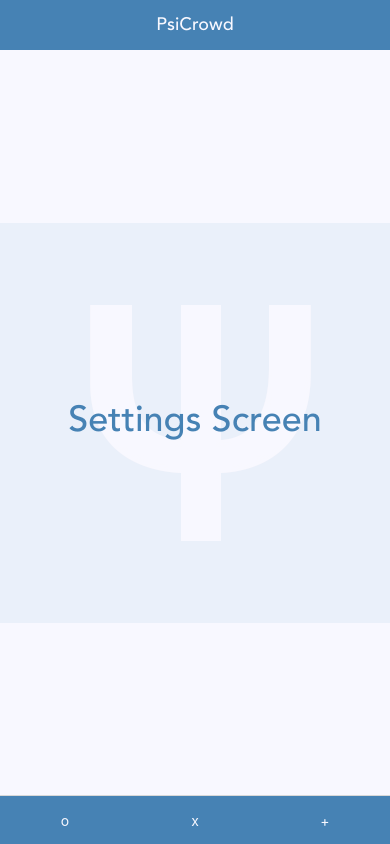
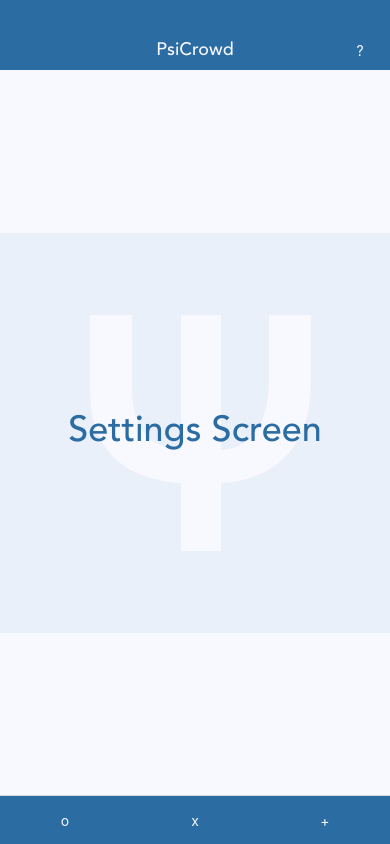
Before and after one commit to SDeaver/PsiCrowdApp, a React Native app: screen /Settings in a window 390 px wide. Built offline with nearby package versions, Linux system fonts and the light colour scheme.

Commit message:
FAQ modal begin

```diff
--- a/App.js
+++ b/App.js
@@ -1,6 +1,6 @@
 
-import React, { useEffect } from 'react';
-//import { View, Text } from 'react-native';
+import React, { useState, useEffect } from 'react';
+import { Modal } from 'react-native';
 
 import { NavigationContainer } from '@react-navigation/native';
 import { createBottomTabNavigator } from '@react-navigation/bottom-tabs';
@@ -13,6 +13,7 @@ import HomeScreen from './screens/HomeScreen';
 import UserScreen from './screens/UserScreen';
 import SettingsScreen from './screens/SettingsScreen';
 import Header from './components/Header';
+import FAQPopup from './components/FAQPopup'
 import { HomeIcon, UserIcon, SettingsIcon } from './components/Icons';
 
 
@@ -22,6 +23,9 @@ SplashScreen.preventAutoHideAsync();
 
 
 export default function App() {
+
+   const [modalVisible, setModalVisible] = useState(false);
+
 
    // font loading
 
@@ -40,16 +44,29 @@ export default function App() {
       }
 
 
+   function faqOpen() {
+      setModalVisible(true);
+   }
+
+   function faqClose() {
+      setModalVisible(false);
+   }
+
    return (
 
       <NavigationContainer>
+
+         <Modal visible={modalVisible} animationType='fade' transparent={true}>
+            < FAQPopup faqClose={faqClose} />
+         </Modal>
+
          <Tab.Navigator
             initialRouteName='Home'
             screenOptions={
                {
                   tabBarShowLabel: false,
                   tabBarStyle: allStyles.tabBarMain,
-                  header: ({ navigation, route, options })=> { return (<Header/>) }
+                  header: ({ navigation, route, options })=> { return (<Header faqOpen={faqOpen} />) }
                }
             }
          >
--- /dev/null
+++ b/assets/text/FAQtext.js
@@ -0,0 +1,27 @@
+export const FAQtext = [
+   {
+      heading: "What is Psychic Crowdsourcing?",
+      body:
+         "Psychic Crowdsourcing is a technique for harnessing the collective intuition of large numbers of people to answer questions and solve problems.\n\nThe basic idea is simple. Start with a question no one knows the answer to. Ask a lot of people this question. Due to intuition or psychic potential, there will be a very slight tendency for people to guess the correct answer. With a large enough group of respondents, that trend towards the correct answer will be clear."
+   },
+   {
+      heading: "Does this really work?",
+      body:
+         "That's what we're trying to find out! And there's only one way to do it: get lots of people to answer questions. Then examine the results to see what we can learn! At psicrowd.com we use Psychic Surveys to frame questions and collect responses from large numbers of people. We'll try different survey formats to determine what kind of questions can be answered with Psychic Crowdsourcing."
+   },
+   {
+      heading: "How can I help?",
+      body:
+         "The best way to help is to participate in Psychic Surveys! First, sign up for an account. Then head to the home page where you'll find a link to the current survey. Check back often, or follow PsiCrowd on social media to get updates when new surveys are posted. Participate in as many as you can! Your responses will help us learn how to use Psychic Crowdsourcing to solve real-world problems."
+   },
+   {
+      heading: "Why do I have to sign up for an account?",
+      body:
+         "The membership system prevents some unwanted outcomes, such as a person taking the same survey more than once. Membership also includes benefits, like earning badges! And it's free!"
+   },
+   {
+      heading: "Can I track and see my stats?",
+      body:
+         "Check out our Patreon site to become a Psi Supporter! At that reward tier we'll create a custom database for your account that will track and display your stats, calculate your Psi Score, and allow you to earn special badges."
+   }
+]
--- /dev/null
+++ b/components/FAQPopup.js
@@ -0,0 +1,29 @@
+import { Pressable, View, Text } from 'react-native';
+
+import { allStyles } from '../styles/AllStyles';
+
+import { FAQtext } from '../assets/text/FAQtext.js';
+
+
+export default function FAQPopup({ faqClose }) {
+
+   return(
+      <Pressable style={ allStyles.modalContainer } onPress={ faqClose }>
+         <Pressable style= { allStyles.faqContainer}>
+
+            <Pressable style={ allStyles.faqXbutton } onPress={( faqClose )}>
+               <Text>X</Text>
+            </Pressable>
+
+            {/* <Text>FAQ</Text> */}
+
+            <View>
+               <Text style={ allStyles.faqHeader }>{FAQtext[0].heading}</Text>
+               <Text style={ allStyles.faqBody }>{FAQtext[0].body}</Text>
+            </View>
+
+         </Pressable>
+      </Pressable>
+   )
+
+}
--- a/components/Header.js
+++ b/components/Header.js
@@ -1,12 +1,29 @@
 import { View, Text } from 'react-native';
 
 import { allStyles } from '../styles/AllStyles';
+import { FAQIcon } from '../components/Icons';
 
-export default function Header() {
+export default function Header( { faqOpen }) {
+
+   function pressFunction() {
+      faqOpen();
+   }
 
    return (
       <View style={allStyles.headerMain}>
-         <Text style={allStyles.headerTitle}>PsiCrowd</Text>
+
+         <View style={ allStyles.headerIconView } >
+            {/* placeholder view */}
+         </View>
+
+         <View style={ allStyles.headerTitleView}>
+            <Text style={allStyles.headerTitle}>PsiCrowd</Text>
+         </View>
+
+         <View style={ allStyles.headerIconView }>
+            <FAQIcon faqOpen={ pressFunction } />
+         </View>
+
       </View>
    );
 
--- a/components/Icons.js
+++ b/components/Icons.js
@@ -1,19 +1,36 @@
-import { Text } from 'react-native';
+import { Text, Pressable } from 'react-native';
+
+import { allStyles } from '../styles/AllStyles';
 
 export function HomeIcon() {
    return(
-      <Text style={ {color: 'ghostwhite'} }>x</Text>
+      <Text style={ allStyles.iconMain }>x</Text>
    )
 }
 
 export function UserIcon() {
    return(
-      <Text style={ {color: 'ghostwhite'} }>o</Text>
+      <Text style={ allStyles.iconMain }>o</Text>
    )
 }
 
 export function SettingsIcon() {
    return(
-      <Text style={ {color: 'ghostwhite'} }>+</Text>
+      <Text style={ allStyles.iconMain }>+</Text>
    )
 }
+
+
+
+export function FAQIcon({ faqOpen }) {
+
+   function pressFunction() {
+      faqOpen();
+   }
+
+   return(
+      <Pressable hitSlop={10} onPress={pressFunction} >
+         <Text style={ allStyles.iconMain }>?</Text>
+      </Pressable>
+   )
+}
--- a/screens/SettingsScreen.js
+++ b/screens/SettingsScreen.js
@@ -8,7 +8,7 @@ export default function SettingsScreen() {
    return(
 
       <ImageBackground source={imageList.bg} style={allStyles.mainContainer} imageStyle={allStyles.backgroundImg}>
-            <Text style={allStyles.bodyText} >Settings Screen</Text>
+            <Text style={allStyles.bodyText}>Settings Screen</Text>
       </ImageBackground>
 
    );
--- a/styles/AllStyles.js
+++ b/styles/AllStyles.js
@@ -2,8 +2,8 @@ import { StyleSheet } from 'react-native';
 
 
 export const colors = {
-   brand_01: 'steelblue',
-   brand_02: 'ghostwhite',
+   brand_01: '#2B6CA3',
+   brand_02: '#F8F8FF',
 }
 
 export const allFonts = {
@@ -26,10 +26,21 @@ export const allStyles = StyleSheet.create ({
    },
    headerMain: {
       alignItems: 'center',
-      justifyContent: 'center',
-      height: 50,
+      flexDirection: 'row',
+      justifyContent: 'space-between',
+      height: 70,
       width: '100%',
+      paddingTop: 30,
       backgroundColor: colors.brand_01,
+   },
+   headerTitleView: {
+      //backgroundColor: 'purple',
+   },
+   headerIconView: {
+      alignItems: 'center',
+      width:60,
+      //backgroundColor: 'red',
+      color: colors.brand_02,
    },
    headerTitle: {
       fontFamily: 'fontMain',
@@ -40,6 +51,38 @@ export const allStyles = StyleSheet.create ({
       fontFamily: 'fontMain',
       fontSize: 36,
       color: colors.brand_01,
+   },
+   iconMain: {
+      color: colors.brand_02,
+   },
+   modalContainer: {
+      flex: 1,
+      justifyContent: 'center',
+      alignItems: 'center',
+      height: '100%',
+   },
+   faqContainer: {
+      justifyContent: 'center',
+      alignItems: 'center',
+      borderWidth:2,
+      borderColor: colors.brand_01,
+      height: '70%',
+      width: '80%',
+      backgroundColor: colors.brand_02,
+   },
+   faqXbutton: {
+      position: 'absolute',
+      right: 10,
+      top: 10,
+   },
+   faqHeader: {
+      fontFamily: 'fontMain',
+      fontSize: 18,
+      color: colors.brand_01,
+   },
+   faqBody: {
+      fontFamily: 'fontMain',
+      fontSize: 16,
+
    }
-
 })
```
Lines whose indentation alone changed are shown as unchanged.
